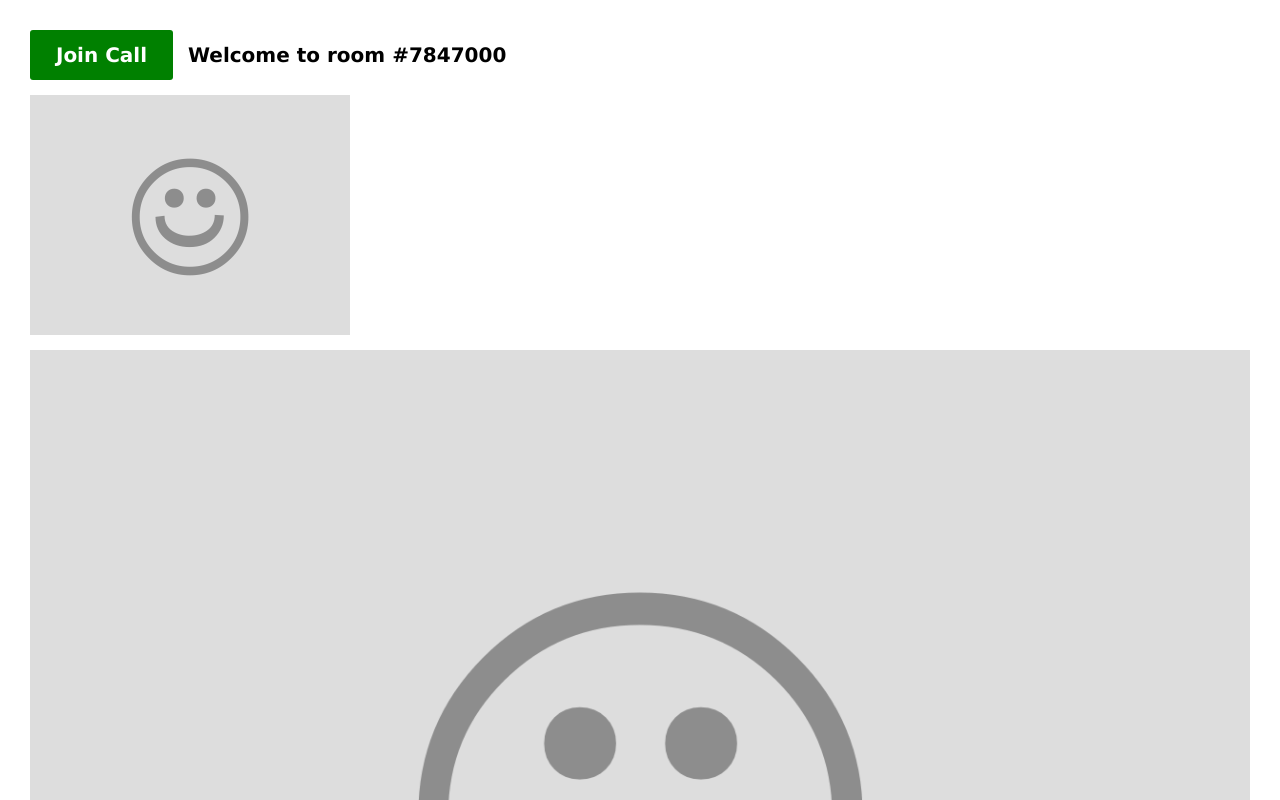
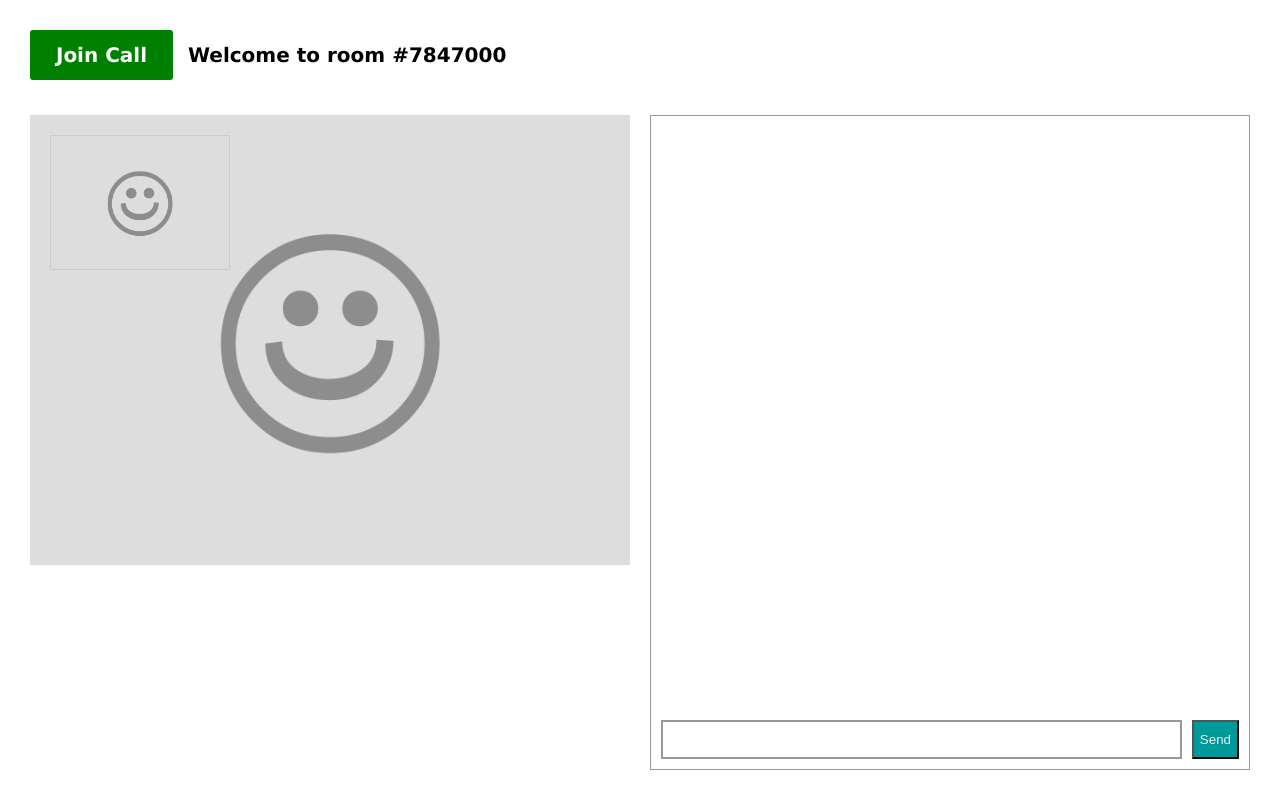
Before and after one commit to bechernie/programming-webrtc, a React (Vite) app in the folder frontend/: page /#7847000 in a window 1280 px wide. Shown: the top 800 px of the page. Built offline with nearby package versions, Linux system fonts and the light colour scheme; no server answers.

Commit message:
chat html and css

```diff
--- a/frontend/src/App.module.css
+++ b/frontend/src/App.module.css
@@ -1,5 +1,9 @@
 .main {
+  height: 100vh;
   padding: 1.5rem;
+  display: grid;
+  grid-gap: 1rem;
+  grid-template-rows: auto auto 1fr;
 }
 
 .preserveAccessibility {
@@ -7,10 +11,25 @@
   left: -20000px;
 }
 
+.videos {
+  position: relative;
+}
+
+video {
+  background-color: #ddd;
+  width: 100%;
+  aspect-ratio: 4/3;
+  object-fit: cover;
+  object-position: center;
+}
+
 video.self {
-  width: 50%;
-  max-width: 320px;
-  margin-bottom: 0.75rem;
+  width: 30%;
+  position: absolute;
+  top: 1rem;
+  left: 1rem;
+  z-index: 1000;
+  border: 1px solid #ccc;
 }
 
 video.filter-none {
@@ -36,3 +55,71 @@ video.filter-psychedelic {
 .connected {
   cursor: pointer;
 }
+
+@media screen and (width >= 680px) {
+  .main {
+    grid-template-columns: 1fr 1fr;
+    grid-template-rows: auto 1fr;
+  }
+
+  .header {
+    grid-column: 1/3;
+  }
+}
+
+.chat {
+  height: 100%;
+  min-height: 220px;
+  border: 1px solid #999;
+  padding: 0.5rem;
+  display: flex;
+  flex-direction: column;
+  font-weight: normal;
+}
+
+.chatLog {
+  flex-grow: 1;
+  overflow: auto;
+  padding-bottom: 1rem;
+  margin: 0.5rem;
+  min-height: 0;
+}
+
+.chatForm {
+  flex-grow: 0;
+  display: flex;
+}
+
+.chatLog li {
+  border-radius: 0.5rem;
+  padding: 0.5rem;
+  margin-bottom: 0.5rem;
+  max-width: 60%;
+  clear: both;
+}
+
+.chatLog .peer {
+  background: #eeea;
+  float: left;
+}
+
+.chatLog .self {
+  background: #099;
+  color: #eee;
+  float: right;
+}
+
+.chatForm button {
+  cursor: pointer;
+  flex: 0 0 auto;
+  background: #099;
+  color: #eee;
+}
+
+.chatForm input {
+  flex: 1 1 100%;
+  padding: 0.5rem;
+  margin-right: 0.5rem;
+  border: 2px solid #999;
+  outline: 0;
+}
--- a/frontend/src/App.tsx
+++ b/frontend/src/App.tsx
@@ -237,7 +237,7 @@ function App() {
 
   return (
     <main className={styles.main}>
-      <Header>
+      <Header className={styles.header}>
         <h1>Welcome to room {window.location.hash}</h1>
         <JoinCallButton
           joinCall={joinCall}
@@ -247,7 +247,7 @@ function App() {
           }}
         />
       </Header>
-      <section>
+      <section className={styles.videos}>
         <h2 className={styles.preserveAccessibility}>Streaming Videos</h2>
         <Video
           ref={selfVideoElement}
@@ -268,6 +268,27 @@ function App() {
           className={styles[peerFilter]}
         />
       </section>
+      <aside className={styles.chat}>
+        <h2 className={styles.preserveAccessibility}>Text Chat</h2>
+        <ol className={styles.chatLog} />
+        <form className={styles.chatForm} action={"#null"}>
+          <label
+            htmlFor={"chat-message"}
+            className={styles.preserveAccessibility}
+          >
+            Compose Message
+          </label>
+          <input
+            type={"text"}
+            id={"chat-message"}
+            name={"chat-message"}
+            autoComplete={"off"}
+          />
+          <button type={"submit"} id={"chat-button"}>
+            Send
+          </button>
+        </form>
+      </aside>
     </main>
   );
 }
```
